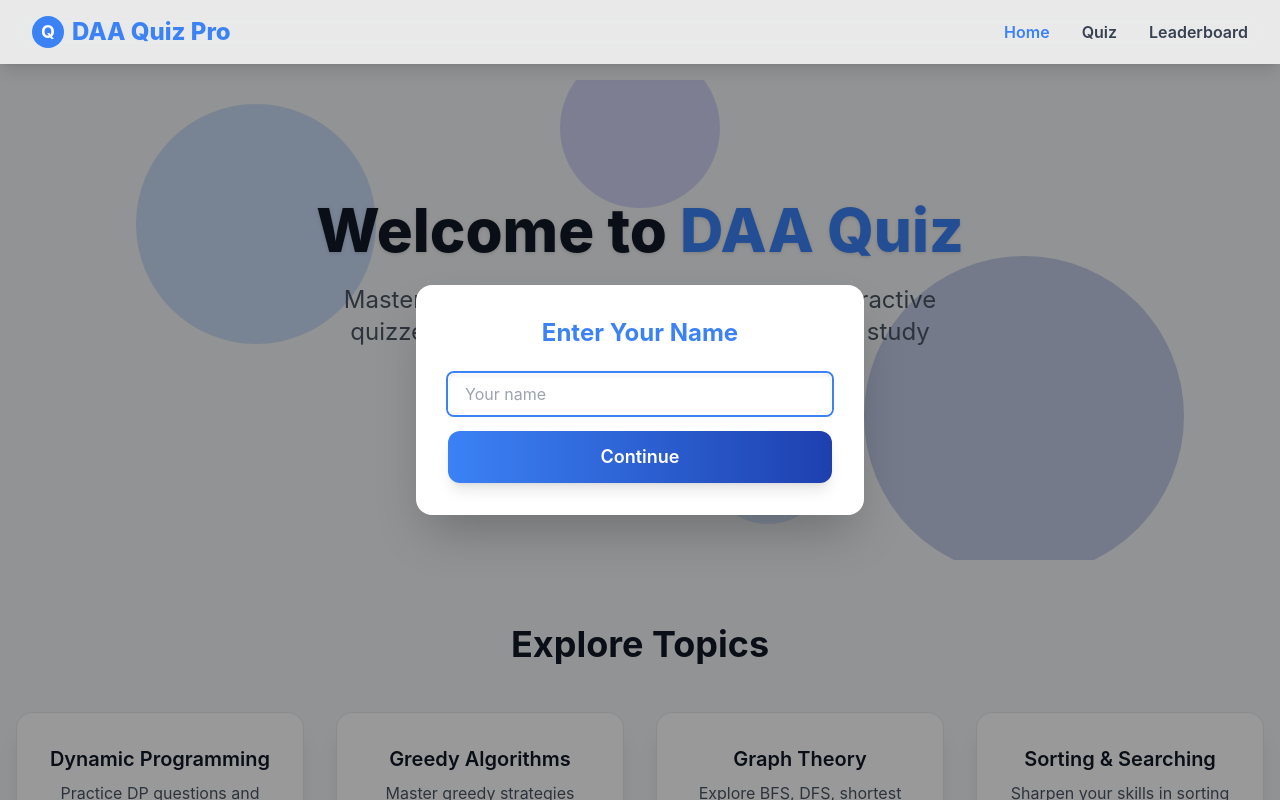
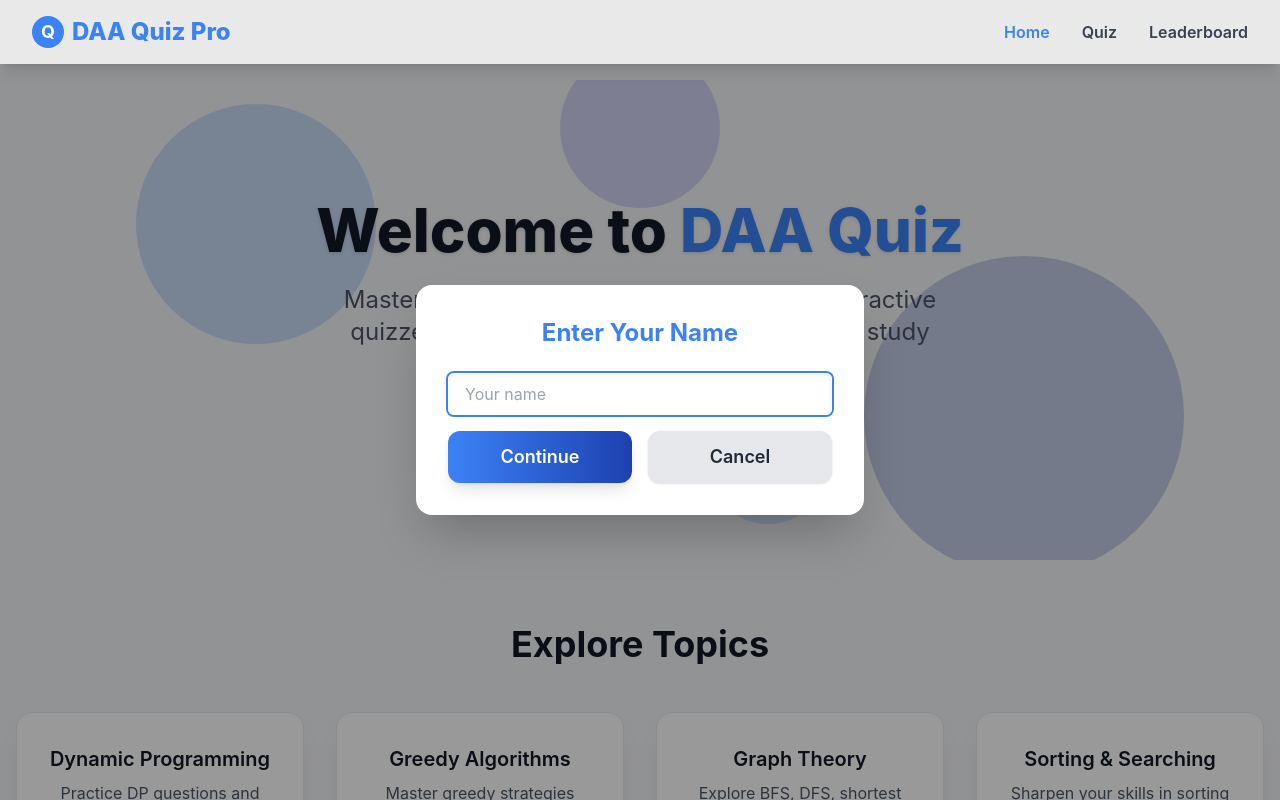
Before and after one commit to jaganmayamgiri/realtime-leaderboard, a React (Create React App) app in the folder frontend/: page / in a window 1280 px wide. Shown: the top 800 px of the page. Built offline with nearby package versions, Linux system fonts and the light colour scheme.

Commit message:
Add Cancel button to name entry modal

```diff
--- a/frontend/src/App.tsx
+++ b/frontend/src/App.tsx
@@ -17,6 +17,13 @@ function Home({ onNameSet }: { onNameSet: (name: string) => void }) {
     localStorage.setItem('userName', finalName);
     onNameSet(finalName);
     setShowModal(false);
+  };
+
+  const handleCancel = () => {
+    setShowModal(false);
+    // Optionally, you can also clear the name or redirect
+    // setName('');
+    // window.location.href = '/';
   };
 
   return (
@@ -39,9 +46,14 @@ function Home({ onNameSet }: { onNameSet: (name: string) => void }) {
             onChange={e => setName(e.target.value)}
             autoFocus
           />
-          <button type="submit" className="btn btn-primary w-full text-lg py-3 rounded-xl shadow-lg hover:scale-105 transition-transform">
-            Continue
-          </button>
+          <div className="flex gap-4">
+            <button type="submit" className="btn btn-primary w-full text-lg py-3 rounded-xl shadow-lg hover:scale-105 transition-transform">
+              Continue
+            </button>
+            <button type="button" onClick={handleCancel} className="btn btn-secondary w-full text-lg py-3 rounded-xl shadow hover:scale-105 transition-transform">
+              Cancel
+            </button>
+          </div>
         </form>
       </Modal>
     </>
```
